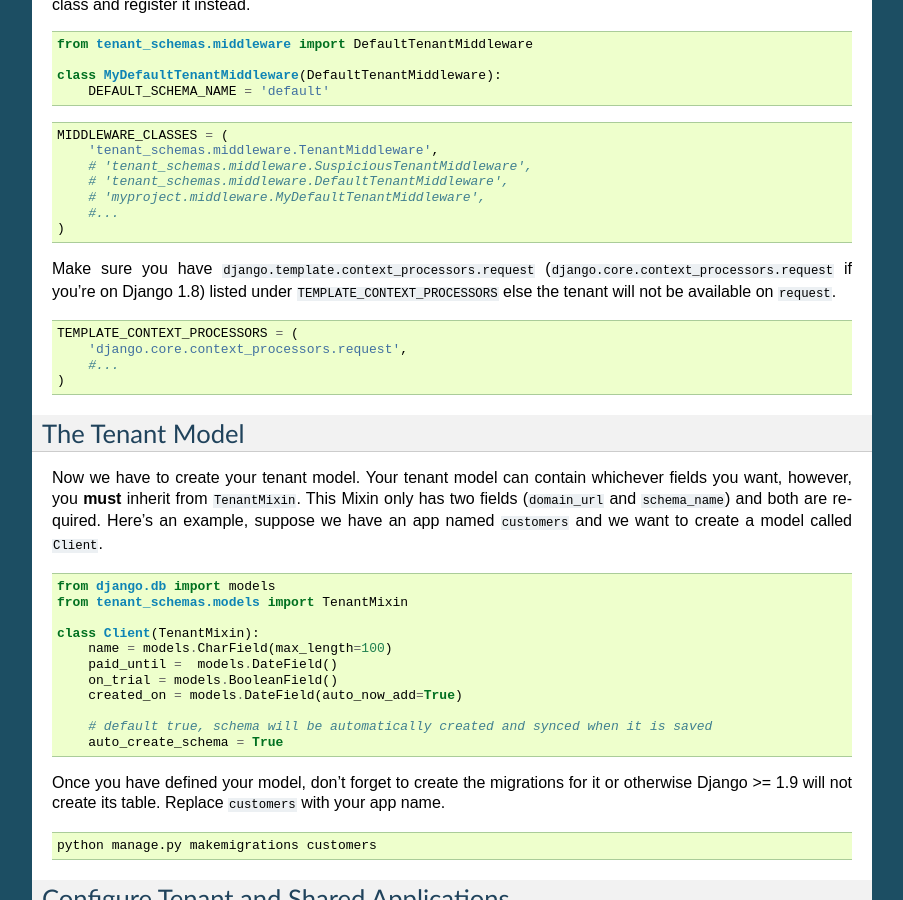
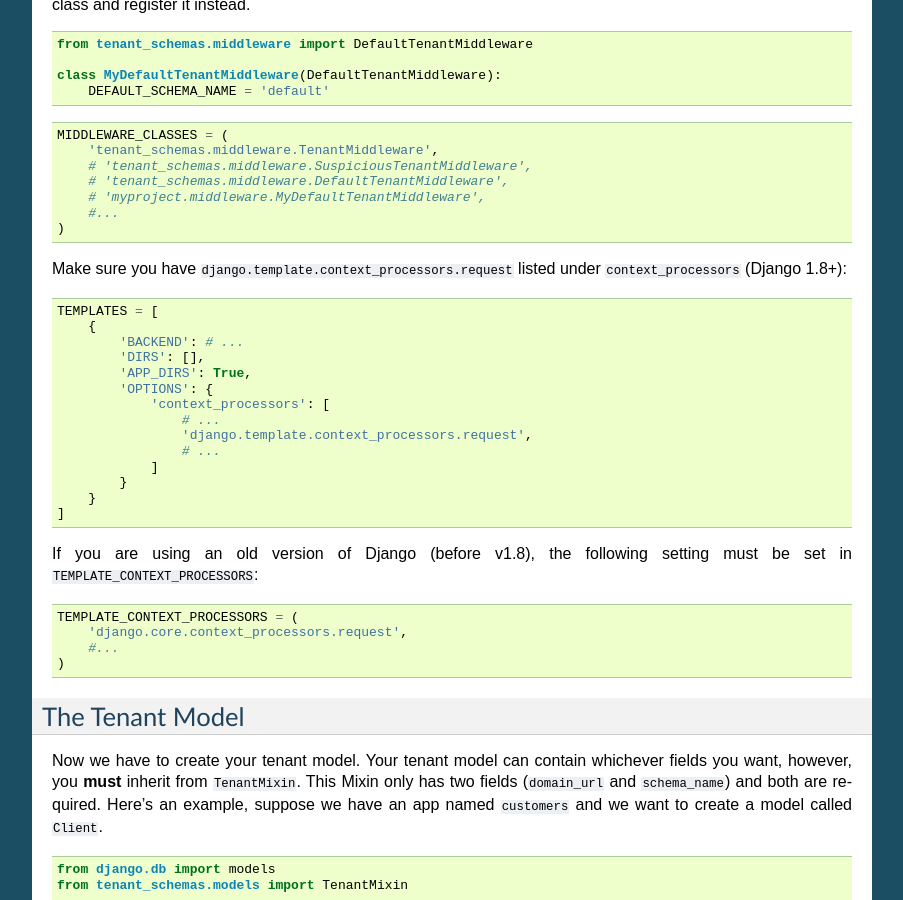
Before and after one commit to bernardopires/django-tenant-schemas, a Sphinx documentation site: the page built from docs/install.rst, in a window 1280 px wide and 900 px high, scrolled down 772 px. Shown: the whole window, without its empty margins (198-1101 px from the left). Built offline with Sphinx 7.4.7, drawn with Linux system fonts in a browser that asks for light colours; the version number could not be read and is left out.

Commit message:
Upgrade installation documentation for Django 1.8+

```diff
--- a/docs/install.rst
+++ b/docs/install.rst
@@ -1,6 +1,7 @@
-==================
+============
 Installation
-==================
+============
+
 Assuming you have django installed, the first step is to install ``django-tenant-schemas``.
 
 .. code-block:: bash
@@ -55,7 +56,26 @@ If you'd like to serve the public tenant for unrecognised hostnames instead, use
         #...
     )
 
-Make sure you have ``django.template.context_processors.request`` (``django.core.context_processors.request`` if you're on Django 1.8) listed under ``TEMPLATE_CONTEXT_PROCESSORS`` else the tenant will not be available on ``request``.
+Make sure you have ``django.template.context_processors.request`` listed under ``context_processors`` (Django 1.8+):
+
+.. code-block:: python
+
+    TEMPLATES = [
+        {
+            'BACKEND': # ...
+            'DIRS': [],
+            'APP_DIRS': True,
+            'OPTIONS': {
+                'context_processors': [
+                    # ...
+                    'django.template.context_processors.request',
+                    # ...
+                ]
+            }
+        }
+    ]
+
+If you are using an old version of Django (before v1.8), the following setting must be set in ``TEMPLATE_CONTEXT_PROCESSORS``:
 
 .. code-block:: python
 
```
